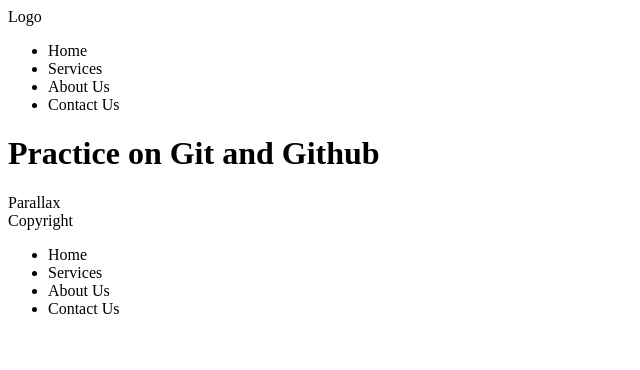
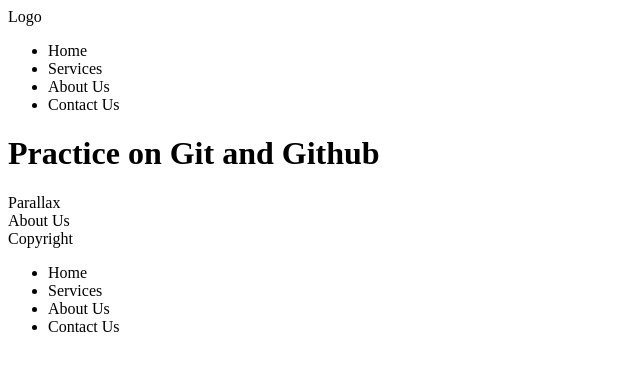
Before and after one commit to jomardev25/git-practice, a plain HTML site: page index.html in a window 1280 px wide. Shown: the whole page, without its empty margins (0-640 px from the left). Drawn offline with Linux system fonts and the light colour scheme.

Commit message:
added about section

```diff
--- a/index.html
+++ b/index.html
@@ -22,6 +22,11 @@
 				Parallax
 			</div>
 		</section>
+		<section>
+			<div class="about">
+				About Us
+			</div>
+		</section>
 		<footer>
 			<div class="row">
                 <div class="col-2">Copyright</div>
```
